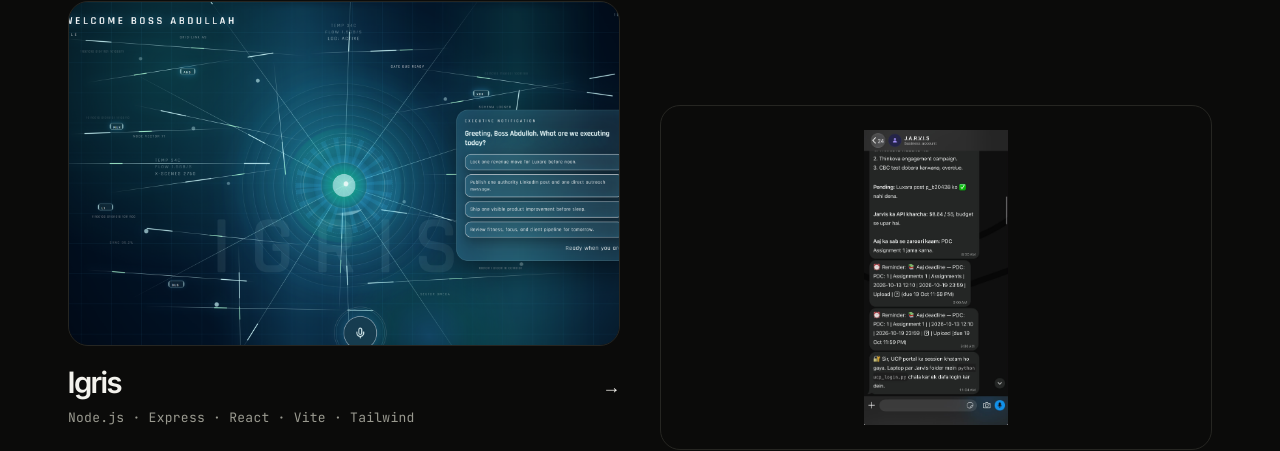
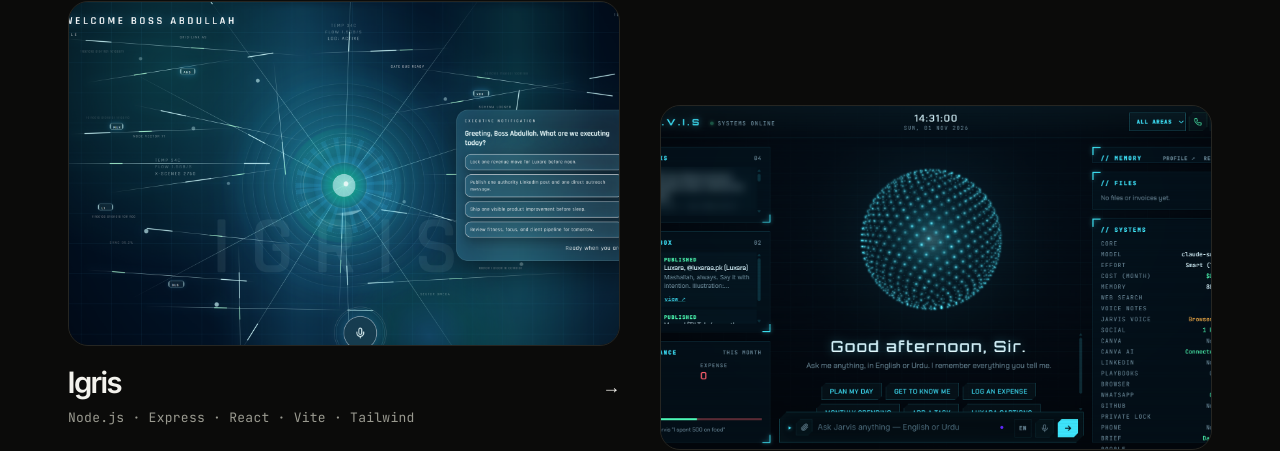
Before and after one commit to Abdullahsaeed1-1/abdullah-portfolio, a Next.js app: page /work in a window 1280 px wide. Shown: the part 360-811 px from the top of the page. Built offline with nearby package versions, Linux system fonts and the light colour scheme; no server answers.

Commit message:
Use the Jarvis desktop screenshot as its cover and in the journey
Co-Authored-By: Claude Opus 5.5 <noreply@anthropic.com>

```diff
--- a/content/journey.ts
+++ b/content/journey.ts
@@ -110,9 +110,8 @@ export const journeyChapters: readonly JourneyChapter[] = [
     images: [
       { src: "/shots/igris-orb.png", alt: "Igris mid-conversation, showing its voice interface." },
       {
-        src: "/shots/jarvis-voice.png",
-        alt: "Jarvis's voice app on an iPhone, with quick actions to plan the day, log an expense and add a task.",
-        fit: "contain"
+        src: "/shots/jarvis-desktop.png",
+        alt: "The Jarvis web app: tasks, outbox, finance, memory and the systems panel."
       }
     ]
   },
--- a/content/projects.ts
+++ b/content/projects.ts
@@ -254,10 +254,9 @@ const jarvis: FeaturedProject = {
   ],
   year: "2026",
   cover: {
-    src: "/shots/jarvis-telegram.png",
-    label: "screenshot: jarvis in telegram",
-    alt: "Jarvis in Telegram: the day's priorities, pending approvals, API spend against budget and deadline reminders.",
-    fit: "portrait"
+    src: "/shots/jarvis-desktop.png",
+    label: "screenshot: jarvis desktop",
+    alt: "The Jarvis web app: tasks, an outbox of published Luxara posts, monthly finance, memory, and a systems panel showing the model, monthly cost and connected channels."
   },
   accent: "signal",
   canvas: "tool-graph",
```
Also changed, not shown: public/shots/jarvis-desktop.png (added).
